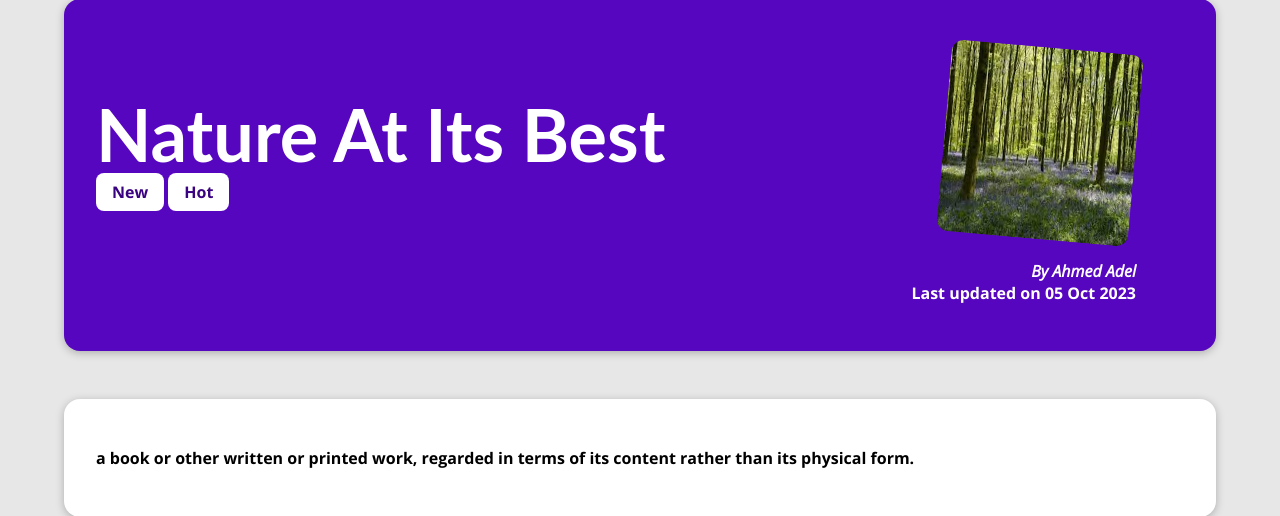
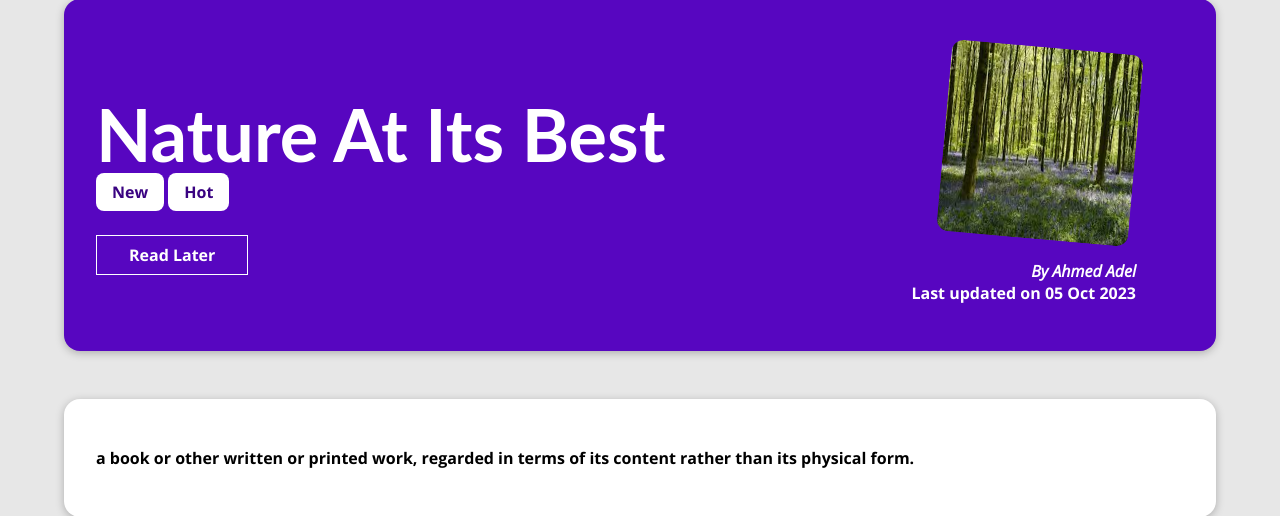
Before and after one commit to Dolaaaa1/my-site, a Django app: a page that uses src/blog/templates/blog/post-detail.html in a window 1280 px wide. Shown: the part 129-645 px from the top of the page. Run offline with Django 4.2, Linux system fonts and the light colour scheme; data comes from the database, SQL or seed files in the repository.

Commit message:
Editing html file and css file and urls file

```diff
--- a/src/blog/static/blog/post-detail.css
+++ b/src/blog/static/blog/post-detail.css
@@ -49,6 +49,24 @@ body {
     font-weight: bold;
 }
 
+#read-later {
+    margin: 2rem 0;
+}
+
+#read-later button {
+    background-color: transparent;
+    border: 1px solid white;
+    padding: 0.5rem 2rem;
+    font: inherit;
+    color: white;
+    cursor: pointer;
+}
+
+#read-later button:hover,
+#read_later button:active {
+    background-color: white;
+    color: #390281;
+}
 main {
     margin: 2rem auto 8rem auto;
     padding: 2rem;
--- a/src/blog/templates/blog/post-detail.html
+++ b/src/blog/templates/blog/post-detail.html
@@ -29,7 +29,13 @@
    {% for tag in post_tags %}
      <span class="tag">{{ tag.caption }}</span>
    {% endfor%}
-
+  </div>
+  <div id="read-later">
+    <form action="{% url 'read-later'%}" method="POST">
+     {% csrf_token %}
+     <input type="hidden" value="{{ post.id }}" name="post_id">
+     <button>Read Later</button>
+    </form>
   </div>
   <article>
     <img src="{{ post.image.url }}" alt="{{ post.title }}" />
--- a/src/blog/urls.py
+++ b/src/blog/urls.py
@@ -5,6 +5,7 @@ from . import views
 urlpatterns = [
     path("",views.StartingPageView.as_view(),name="starting-page"),
     path("posts",views.AllPostsView.as_view( ),name="posts"),
-    path("posts/<slug:slug>",views.SinglePostView.as_view(),name="post-detail") #/posts/my-first-post
+    path("posts/<slug:slug>",views.SinglePostView.as_view(),name="post-detail"),#/posts/my-first-post
+    path("read-later",views.ReadLaterView.as_view(), name="read-later")
 
 ]
--- a/src/blog/views.py
+++ b/src/blog/views.py
@@ -76,3 +76,8 @@ class SinglePostView(View):
 #        "post":identified_post,
 #        "post_tags":identified_post.tags.all()
 #    })
+
+
+class ReadLaterView(View):
+    def post(self, request):
+        pass
```
